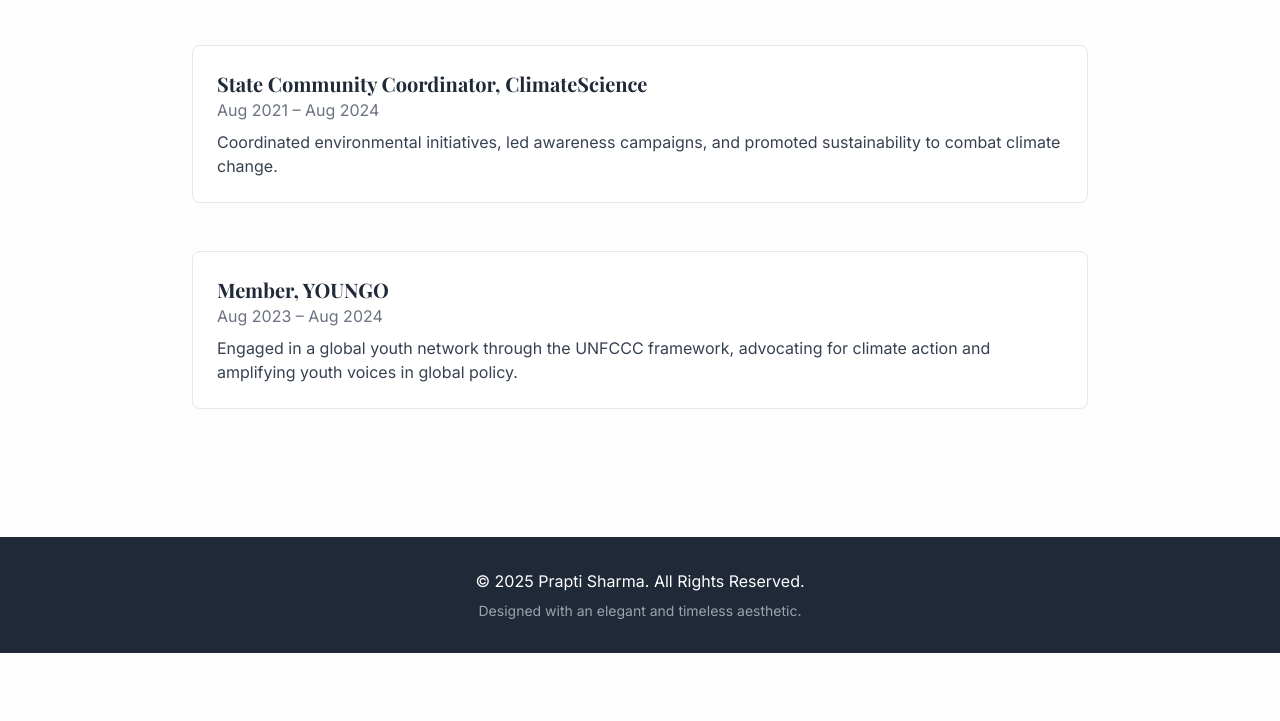
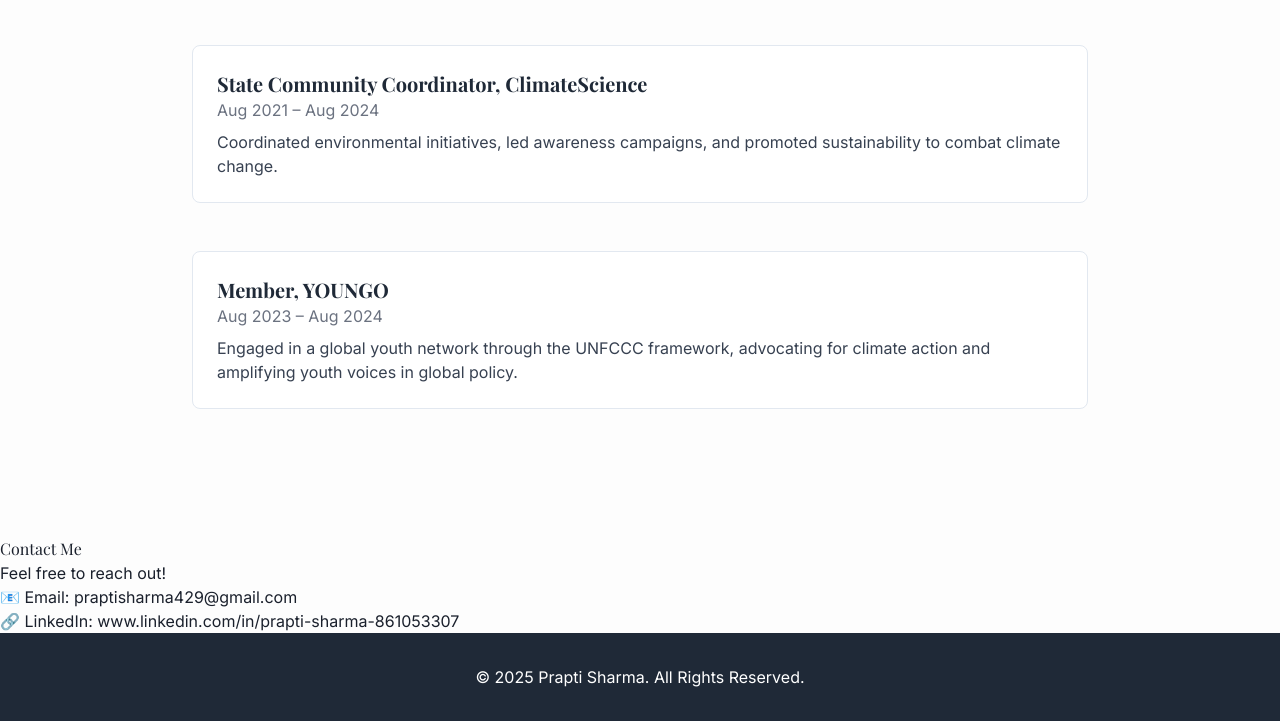
Before and after one commit to Prapti-429/praptisharma.github.io., a plain HTML site: page index.html in a window 1280 px wide. Shown: the part 5653-6374 px from the top of the page. Before the commit the page ends 6306 px from the top, so only its background shows below. Drawn offline with nearby package versions, Linux system fonts and the light colour scheme.

Commit message:
Update index.html

```diff
--- a/index.html
+++ b/index.html
@@ -258,11 +258,18 @@
         </section>
     </main>
 
+    <section id="contact">
+      <h2>Contact Me</h2>
+      <p>Feel free to reach out!</p>
+      <p class="email">📧 Email: <a href="mailto:praptisharma429@gmail.com">praptisharma429@gmail.com</a></p>
+      <p class="linkedin">🔗 LinkedIn: <a href="https://www.linkedin.com/in/prapti-sharma-861053307" target="_blank">www.linkedin.com/in/prapti-sharma-861053307</a></p>
+    </section>
+  </div>
+
     <!-- Footer -->
     <footer class="bg-gray-800 text-white py-8">
         <div class="container mx-auto px-6 text-center">
             <p>&copy; 2025 Prapti Sharma. All Rights Reserved.</p>
-            <p class="text-sm text-gray-400 mt-2">Designed with an elegant and timeless aesthetic.</p>
         </div>
     </footer>
 
```
